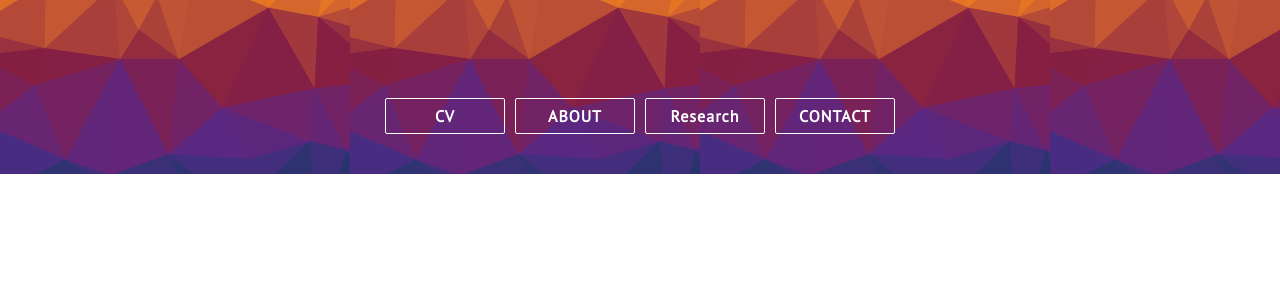
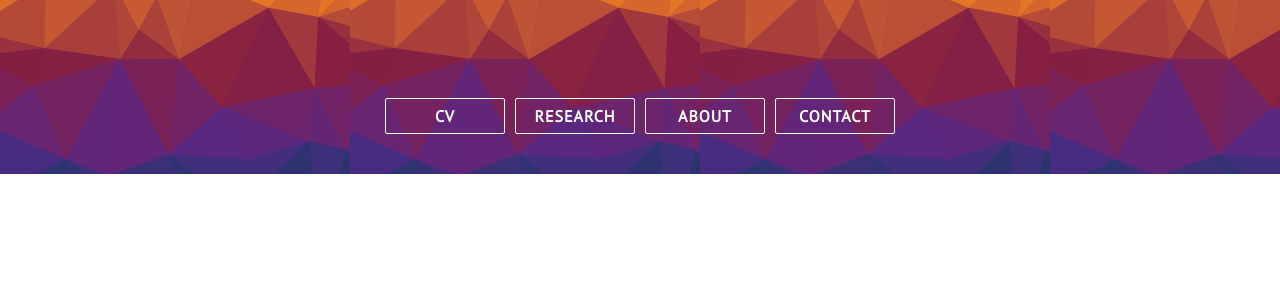
Before and after one commit to KevinKCV/kevinzou, a Jekyll site: the page built from index.html, in a window 1280 px wide and 900 px high, scrolled down 572 px. Shown: the part 154-454 px from the top of the window. Built offline with Jekyll 4.4.1, drawn with Linux system fonts in a browser that asks for light colours; nearby versions of some CDN libraries.

Commit message:
Update 00nav.html

```diff
--- a/_includes/00nav.html
+++ b/_includes/00nav.html
@@ -28,8 +28,8 @@
     <div class="head-inner-wrap">
         <div class="head-menu-wrap">
             <a class="semi-transparent-button with-border nav-links" href="/kevinzou/assets/doc/cv.pdf">CV</a>
+            <a class="semi-transparent-button with-border nav-links" href="#info">RESEARCH</a>
             <a class="semi-transparent-button with-border nav-links" href="#about">ABOUT</a>
-            <a class="semi-transparent-button with-border nav-links" href="#info">Research</a>
             <a class="semi-transparent-button with-border nav-links" href="#extra">CONTACT</a>
         </div>
 </section>
```
